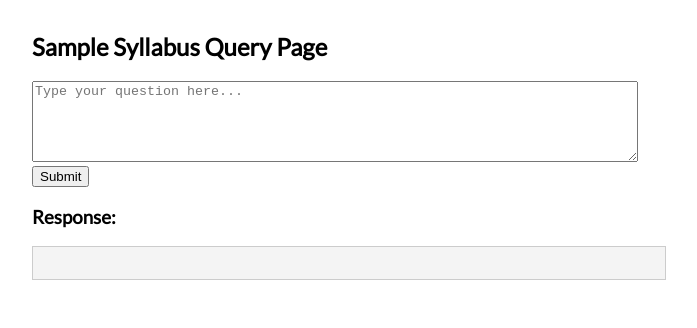
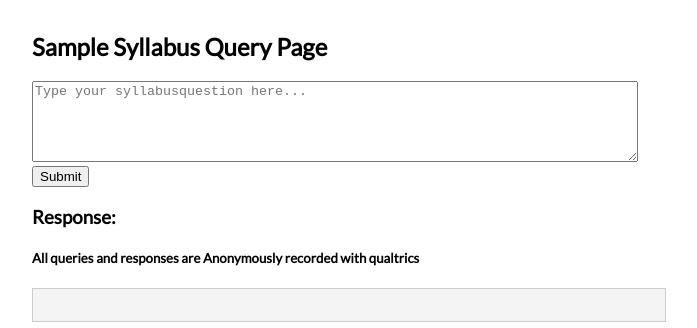
Before and after one commit to dbousfie/4212syllabus, a plain HTML site: page index.html in a window 1280 px wide. Shown: the whole page, without its empty margins (0-697 px from the left). Drawn offline with Linux system fonts and the light colour scheme.

Commit message:
Update index.html

```diff
--- a/index.html
+++ b/index.html
@@ -2,7 +2,7 @@
 <html lang="en">
 <head>
   <meta charset="UTF-8" />
-  <title>Syllabus Query Bot</title>
+  <title>4212 Syllabus Query Bot</title>
   <link href="https://fonts.googleapis.com/css2?family=Lato&display=swap" rel="stylesheet" />
   <style>
     body {
@@ -27,10 +27,11 @@
 <body>
   <h2>Sample Syllabus Query Page</h2>
   <form id="queryForm">
-    <textarea name="query" id="query" rows="5" cols="60" placeholder="Type your question here..."></textarea><br />
+    <textarea name="query" id="query" rows="5" cols="60" placeholder="Type your syllabusquestion here..."></textarea><br />
     <button type="submit">Submit</button>
   </form>
   <h3>Response:</h3>
+  <h5>All queries and responses are Anonymously recorded with qualtrics</h5>
   <pre id="response"></pre>
 
   <script>
```
